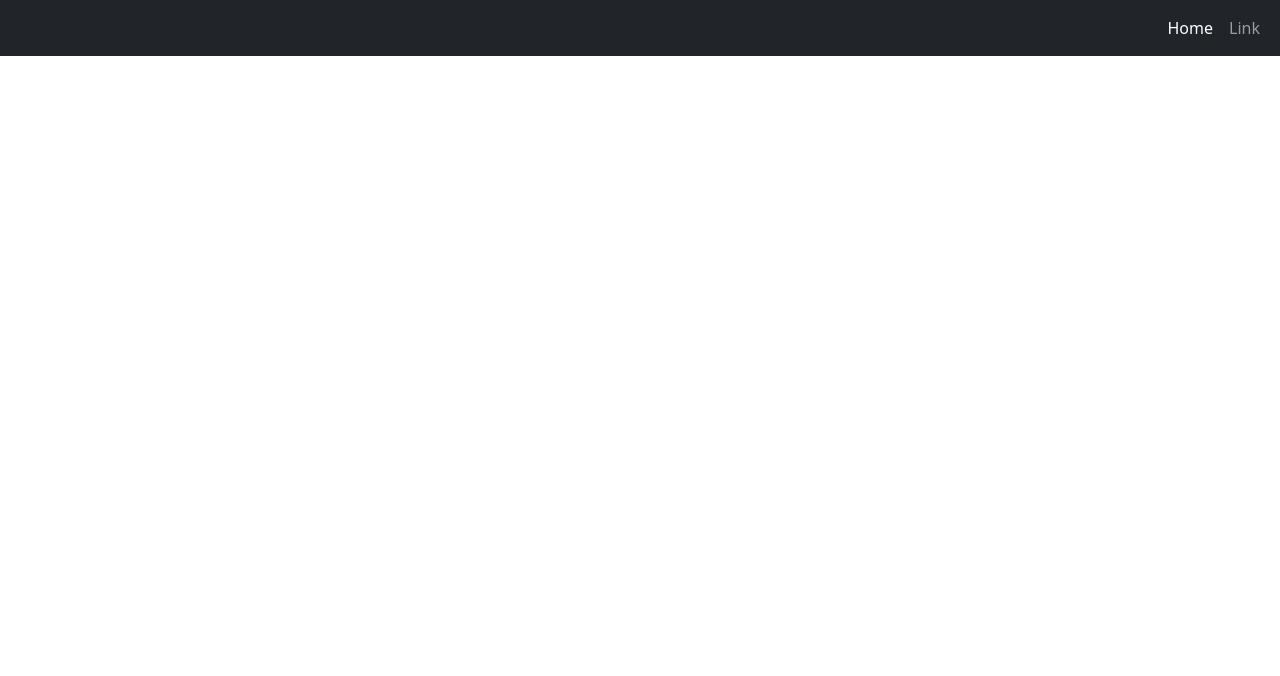
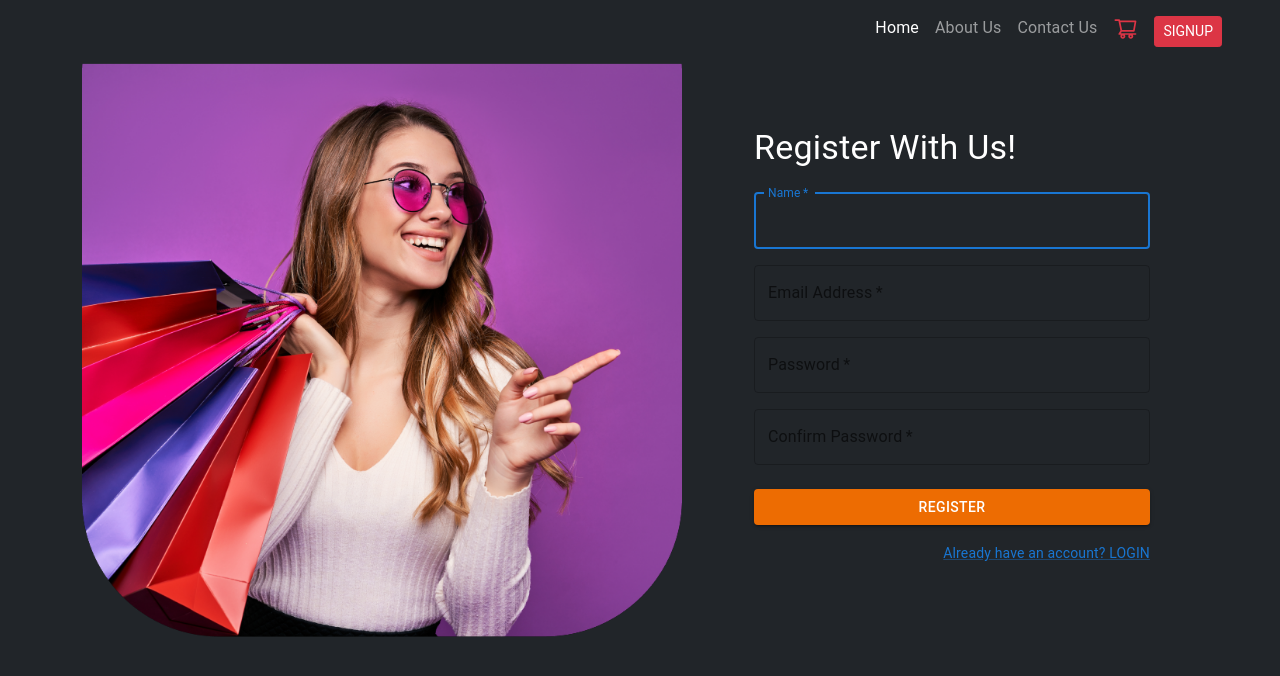
Before and after one commit to Emart-Ecommerce-Sem4/E-Mart-Frontend, a React (Create React App) app: page /signup in a window 1280 px wide. Shown: the top 676 px of the page. Built offline with nearby package versions, Linux system fonts and the light colour scheme.

Commit message:
Design the sign up page

```diff
--- a/package.json
+++ b/package.json
@@ -5,12 +5,13 @@
   "dependencies": {
     "@emotion/react": "^11.9.0",
     "@emotion/styled": "^11.8.1",
-    "@mui/material": "^5.6.3",
+    "@mui/material": "^5.7.0",
     "@testing-library/jest-dom": "^5.16.4",
     "@testing-library/react": "^13.1.1",
     "@testing-library/user-event": "^13.5.0",
     "react": "^18.0.0",
     "react-dom": "^18.0.0",
+    "react-icons": "^4.3.1",
     "react-router-dom": "^6.3.0",
     "react-scripts": "5.0.1",
     "web-vitals": "^2.1.4"
--- a/src/components/SignNavBar/index.jsx
+++ b/src/components/SignNavBar/index.jsx
@@ -1,16 +1,28 @@
 import React from 'react';
+import { AiOutlineShoppingCart } from 'react-icons/ai';
 
 export default function SignNavBar() {
   return (
     <nav class="navbar navbar-expand-lg navbar-dark bg-dark">
-        <div class="container-fluid">
+        <div class="container-fluid" style={{paddingRight: 50}}>
             <div class="collapse navbar-collapse" id="navbarSupportedContent">
                 <ul class="navbar-nav ms-auto mb-2 mb-lg-0">
                     <li class="nav-item">
-                    <a class="nav-link active" aria-current="page" href="#">Home</a>
+                    <a class="nav-link active" aria-current="page" href="./signin">Home</a>
                     </li>
                     <li class="nav-item">
-                    <a class="nav-link" href="#">Link</a>
+                    <a class="nav-link" href="#">About Us</a>
+                    </li>
+                    <li class="nav-item">
+                    <a class="nav-link" href="#">Contact Us</a>
+                    </li>
+                    <li class="nav-item">
+                    <a class="nav-link" href="#"><AiOutlineShoppingCart color="#dc3545" size={25} /></a>
+                    </li>
+                    <li class="nav-item">
+                    <a class="nav-link" href="#">
+                    <button type="button" class="btn btn-danger btn-sm">SIGNUP</button>
+                    </a>
                     </li>
 
                 </ul>
--- a/src/pages/signup/index.jsx
+++ b/src/pages/signup/index.jsx
@@ -1,10 +1,157 @@
 import React from 'react';
+import Avatar from '@mui/material/Avatar';
+import Button from '@mui/material/Button';
+import CssBaseline from '@mui/material/CssBaseline';
+import TextField from '@mui/material/TextField';
+// import { makeStyles } from "@material-ui/core/styles";
+import FormControlLabel from '@mui/material/FormControlLabel';
+import Checkbox from '@mui/material/Checkbox';
+import Link from '@mui/material/Link';
+import Grid from '@mui/material/Grid';
+import Box from '@mui/material/Box';
+import Typography from '@mui/material/Typography';
+import Container from '@mui/material/Container';
+import { createTheme, ThemeProvider } from '@mui/material/styles';
 import SignNavBar from "../../components/SignNavBar";
 
+const theme = createTheme();
+
+// const useStyles = makeStyles((theme) => ({
+//   cssLabel: {
+//     color: "#d3d3d3",
+//     "&.Mui-focused": {
+//       color: "#23A5EB"
+//     }
+//   },
+
+// }));
+
 export default function SignUp() {
+
+  const handleSubmit = (event) => {
+    event.preventDefault();
+    const data = new FormData(event.currentTarget);
+    console.log({
+      email: data.get('email'),
+      password: data.get('password'),
+    });
+  };
+
+  // const classes = useStyles();
+
+
   return (
-    <div>
+    <Box sx={{paddingBottom: 25, backgroundColor: "#212529"}}>
+    <div class="bg-dark text-white">
       <SignNavBar />
+
+      <div class="container">
+        <div class="row align-items-start">
+          <div class="col">
+
+            <img src='./images/SignupImage.png' alt='signupImage' width={600} />
+          </div>
+
+          <div class="col">
+            <Container component="main" maxWidth="xs" >
+              <CssBaseline />
+              <Box
+                sx={{
+                  marginTop: 8,
+                  display: 'flex',
+                  flexDirection: 'column',
+
+                }}
+              >
+
+                <Typography component="h1" variant="h4">
+                  Register With Us!
+                </Typography>
+                <Box component="form" noValidate onSubmit={handleSubmit} sx={{ mt: 3 }}>
+                  <Grid container spacing={2}>
+                    <Grid item xs={12}>
+                      <TextField
+                        autoComplete="given-name"
+                        name="Name"
+                        required
+                        fullWidth
+                        sx={{ input: { color: '#fff'}}}
+                        // InputLabelProps={{
+                        //   classes: {
+                        //     root: classes.cssLabel,
+                        //     focused: classes.cssFocused
+                        //   }
+                        // }}
+                        color="primary"
+                        id="Name"
+                        label="Name"
+                        autoFocus
+
+
+                      />
+                    </Grid>
+
+                    <Grid item xs={12}>
+                      <TextField
+                        required
+                        fullWidth
+                        id="email"
+                        label="Email Address"
+                        name="email"
+                        autoComplete="email"
+                      />
+                    </Grid>
+                    <Grid item xs={12}>
+                      <TextField
+                        required
+                        fullWidth
+                        name="password"
+                        label="Password"
+                        type="password"
+                        id="password"
+                        autoComplete="new-password"
+                      />
+                    </Grid>
+                    <Grid item xs={12}>
+                      <TextField
+                        required
+                        fullWidth
+                        name="confimPassword"
+                        label="Confirm Password"
+                        type="password"
+                        id="password"
+
+                      />
+                    </Grid>
+
+                  </Grid>
+                  <Button
+                    type="submit"
+                    fullWidth
+                    variant="contained"
+                    sx={{ mt: 3, mb: 2 }}
+                    color="warning"
+                  >
+                    Register
+                  </Button>
+                  <Grid container justifyContent="flex-end">
+                    <Grid item>
+                      <Link href="#" variant="body2">
+                        Already have an account? LOGIN
+                      </Link>
+                    </Grid>
+                  </Grid>
+                </Box>
+              </Box>
+
+            </Container>
+
+
+          </div>
+        </div>
+
+      </div>
     </div>
+    </Box>
   );
 }
```
Also changed, not shown: public/images/SignupImage.png (added), 1 other file (tests, documents, lock files or other folders).
